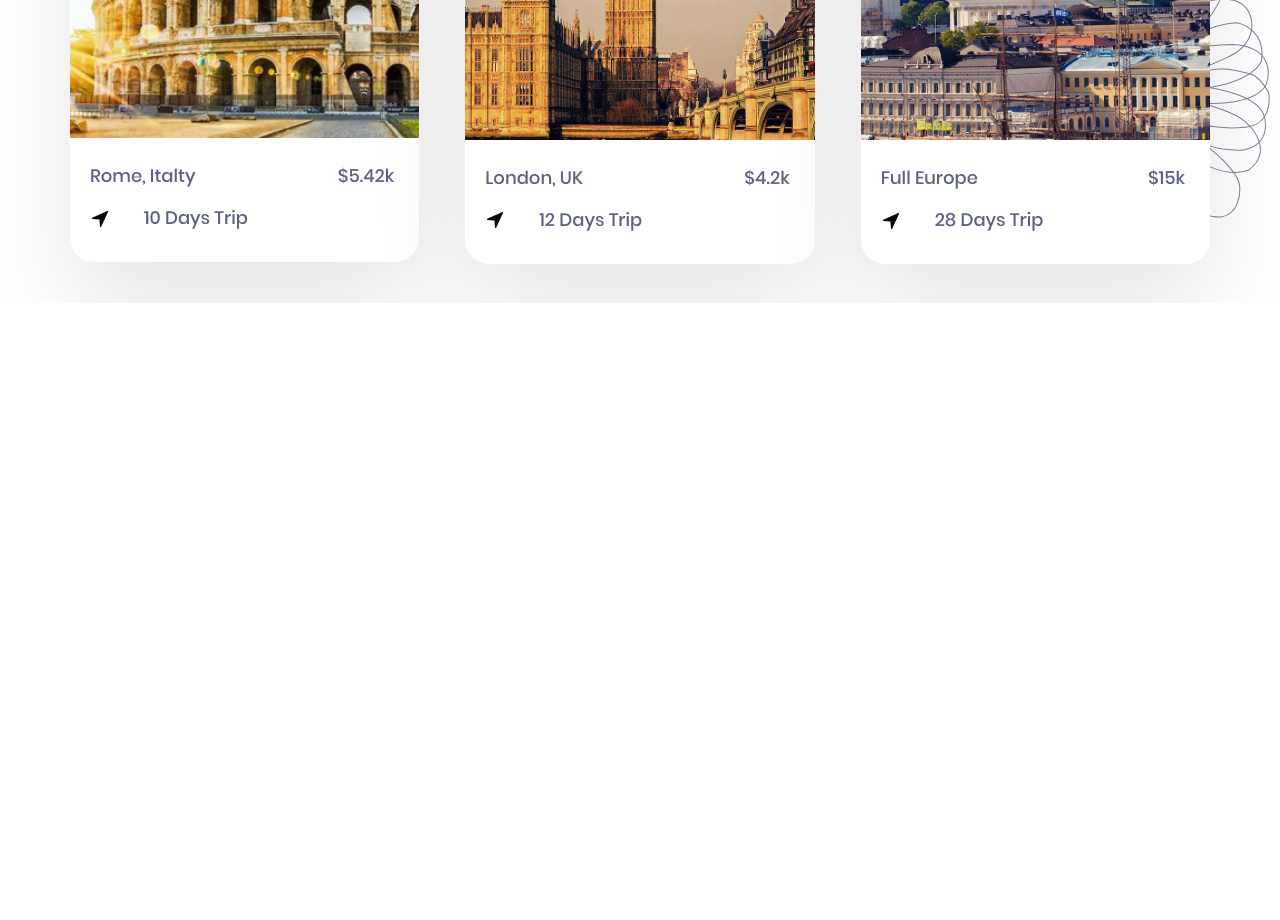
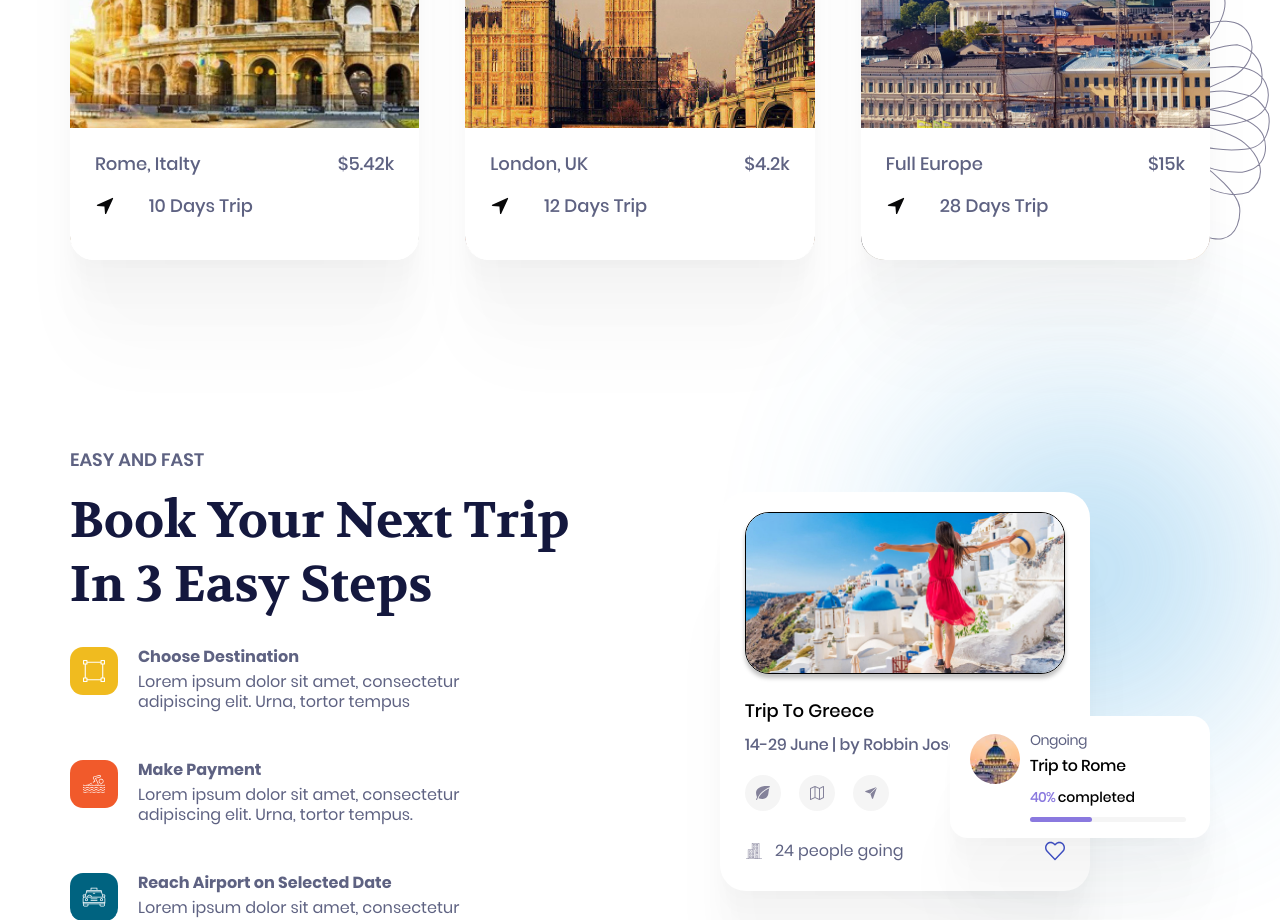
Before and after one commit to irina-kosogor/jadoo, a plain HTML site: page index.html in a window 1280 px wide. Shown: the part 1880-2800 px from the top of the page. Before the commit the page ends 2183 px from the top, so only its background shows below. Drawn offline with Linux system fonts and the light colour scheme; files whose address does not match are found by name.

Commit message:
add steps

```diff
--- a/index.html
+++ b/index.html
@@ -150,6 +150,56 @@
                 </div>
             </div>
         </section>
+
+        <section class="steps">
+            <div class="container">
+                <div class="steps__wrapper">
+                    <div class="steps-content">
+                        <h3 class="subtitle-primary steps-content__subtitle">Easy and Fast</h3>
+                        <h2 class="title-primary steps-content__title">Book your next trip in 3 easy steps</h2>
+                        <div class="steps-content__items">
+                            <div class="steps-content__item">
+                                <h5 class="steps-content__item-title">Choose Destination</h5>
+                                <p class="steps-content__item-text">Lorem ipsum dolor sit amet, consectetur adipiscing elit. Urna, tortor tempus</p>
+                            </div>
+                            <div class="steps-content__item">
+                                <h5 class="steps-content__item-title">Make Payment</h5>
+                                <p class="steps-content__item-text">Lorem ipsum dolor sit amet, consectetur adipiscing elit. Urna, tortor tempus.</p>
+                            </div>
+                            <div class="steps-content__item">
+                                <h5 class="steps-content__item-title">Reach Airport on Selected Date</h5>
+                                <p class="steps-content__item-text">Lorem ipsum dolor sit amet, consectetur adipiscing elit. Urna, tortor tempus.</p>
+                            </div>
+                        </div>
+                    </div>
+                    <div class="steps-card">
+                        <div class="steps-card-primary">
+                            <img class="steps-card-primary__image" src="images/steps_card.jpg" alt="woman">
+                            <h4 class="steps-card-primary__title">Trip To Greece</h4>
+                            <div class="steps-card-primary__text">14-29 June | by Robbin Joseph</div>
+                            <div class="steps-card-primary__icons">
+                                <div class="steps-card-primary__icon"></div>
+                                <div class="steps-card-primary__icon"></div>
+                                <div class="steps-card-primary__icon"></div>
+                            </div>
+                            <div class="steps-card-primary__footer">
+                                <p class="steps-card-primary__going">24 people going</p>
+                                <span class="steps-card-primary__heart"></span>
+                            </div>
+                        </div>
+                        <div class="steps-card-secondary">
+                                <h5 class="steps-card-secondary__subtitle">Ongoing</h5>
+                                <p class="steps-card-secondary__title">Trip to Rome</p>
+                                <div class="steps-card-secondary__progress"><span>40% </span>completed</div>
+                                <div class="steps-card-secondary__progress-bar">
+                                <div class="steps-card-secondary__progress-bar_filled"></div>
+                                </div>
+                        </div>
+                        <div class="steps-card-shadow"></div>
+                    </div>
+                </div>
+            </div>
+        </section>
     </main>
 </body>
 
--- a/scss/base/_mixins.scss
+++ b/scss/base/_mixins.scss
@@ -8,3 +8,7 @@
     position: absolute;
     z-index: -1;
 }
+
+@mixin box-shadow {
+    box-shadow: 0px 100px 80px rgba(0, 0, 0, 0.02), 0px 64.8148px 46.8519px rgba(0, 0, 0, 0.0151852), 0px 38.5185px 25.4815px rgba(0, 0, 0, 0.0121481), 0px 20px 13px rgba(0, 0, 0, 0.01), 0px 8.14815px 6.51852px rgba(0, 0, 0, 0.00785185), 0px 1.85185px 3.14815px rgba(0, 0, 0, 0.00481481);
+}
--- a/scss/base/_variables.scss
+++ b/scss/base/_variables.scss
@@ -11,10 +11,11 @@ $red-color: rgba(223, 105, 81, 1);
 $yellow-color: rgba(241, 165, 1, 1);
 $light-yellow-color: rgba(255, 241, 218, 1);
 $light-violet-color: rgba(223, 215, 249, 1);
+$violet-color: rgba(138, 121, 223, 1);
 
 
 //Font-size
-
+$fs-14: 0.875em;
 $fs-16: 1em;
 $fs-17: 1.0625em;
 $fs-18: 1.125em;
--- a/scss/blocks/_offer.scss
+++ b/scss/blocks/_offer.scss
@@ -1,5 +1,5 @@
 .offer {
-    padding-top: 96px;
+    margin-top: 96px;
     background: url('../../images/decore_offer.svg') top 104px right 5vw no-repeat;
     &__sutitle {
         margin-bottom: 10px;
--- /dev/null
+++ b/scss/blocks/_steps.scss
@@ -0,0 +1,233 @@
+.steps {
+    margin-top: 186px;
+    &__wrapper {
+        display: flex;
+        justify-content: space-between;
+    }
+}
+
+.steps-content {
+    &__subtitle {
+        margin-bottom: 16px;
+        text-align: left;
+    }
+    &__title {
+        margin-bottom: 30px;
+        text-align: left;
+        width: 80%;
+    }
+    &__items {
+        display: flex;
+        flex-direction: column;
+        justify-content: space-between;
+        gap: 48px;
+        width: 65%;
+    }
+    &__item {
+        color: $grey-color;
+        font-size: $fs-16;
+        line-height: 1.25;
+        position: relative;
+        padding-left: 68px;
+        &::before {
+            content: '';
+            position: absolute;
+            top: 0;
+            left: 0;
+            width: 48px;
+            height: 48px;
+            border-radius: 13px;
+            background-position: center center;
+            background-repeat: no-repeat;
+        }
+        &:nth-of-type(1) {
+            &::before {
+                background-color: #F0BB1F;
+                background-image: url('../../icons/steps_choose_destination.svg');
+            }
+        }
+        &:nth-of-type(2) {
+            &::before {
+                background-color: #F15A2B;
+                background-image:  url('../../icons/steps_make_payment.svg');
+            }
+        }
+        &:nth-of-type(3) {
+            &::before {
+                background-color: #006380;
+                background-image: url('../../icons/steps_reach_aeroport.svg');
+            }
+        }
+
+    }
+    &__item-title {
+        font-weight: 700;
+        margin-bottom: 5px;
+    }
+}
+
+.steps-card {
+    display: flex;
+    align-items: center;
+    position: relative;
+}
+
+.steps-card-primary {
+    width: 370px;
+    margin-right: 120px;
+    background: $white-color;
+    @include box-shadow;
+    padding: 20px 25px 30px;
+    border-radius: 26px;
+    font-weight: 500;
+    line-height: 1.25;
+    color: $grey-color;
+    &__image {
+        border: 1px solid $black-color;
+        border-radius: 24px;
+        margin-bottom: 26px;
+        box-shadow: 0px 4px 4px rgba(0, 0, 0, 0.25);
+    }
+    &__title {
+        font-size: $fs-18;
+        color: $black-color;
+        margin-bottom: 13px;
+        font-weight: 500;
+    }
+    &__text {
+        letter-spacing: -0.005em;
+        margin-bottom: 20px;
+    }
+    &__icons {
+        display: flex;
+        margin-bottom: 30px;
+    }
+    &__icon {
+        width: 36px;
+        height: 36px;
+        background-color:  #F5F5F5;
+        border-radius: 100%;
+        margin-right: 18px;
+        position: relative;
+        &::after {
+            content: '';
+            width: 30px;
+            height: 30px;
+            position: absolute;
+            top: 50%;
+            left: 50%;
+            transform: translate(-50%, -50%);
+            background-position: center center;
+            background-repeat: no-repeat;
+        }
+        &:nth-of-type(1) {
+            &::after {
+                background-image: url('../../icons/steps_card_leaf.svg');
+            }
+        }
+        &:nth-of-type(2) {
+            &::after {
+                background-image: url('../../icons/steps_card_map.svg');
+            }
+        }
+        &:nth-of-type(3) {
+            &::after {
+                background-image: url('../../icons/steps_card_send.svg');
+            }
+        }
+    }
+    &__going {
+        padding-left: 30px;
+        position: relative;
+        &::before {
+            content: '';
+            width: 18px;
+            height: 18px;
+            background: url('../../icons/steps_card_building.svg') center center no-repeat;
+            position: absolute;
+            left: 0;
+            top: 50%;
+            transform: translateY(-50%);
+        }
+    }
+    &__footer {
+        display: flex;
+        justify-content: space-between;
+        align-items: center;
+    }
+    &__heart {
+        width: 20px;
+        height: 20px;
+        background: url('../../icons/steps_card_heart.svg') center center no-repeat;
+    }
+}
+
+.steps-card-secondary {
+    position: absolute;
+    background: $white-color;
+    border-radius: 18px;
+    @include box-shadow;
+    width: 260px;
+    top: 55%;
+    right: 0;
+    padding: 16px 0;
+    padding-left: 80px;
+    font-weight: 500;
+    font-size: $fs-14;
+    line-height: 1.25;
+    &__subtitle {
+        letter-spacing: -0.035em;
+        color: $grey-color;
+        margin-bottom: 6px;
+        &::before {
+            content: '';
+            position: absolute;
+            top: 18px;
+            left: 20px;
+            width: 50px;
+            height: 50px;
+            border-radius: 100%;
+            background: url('../../icons/temple_steps.png') center center no-repeat;
+            padding: 20px;
+        }
+    }
+    &__title {
+        font-size: $fs-18;
+        letter-spacing: -0.015em;
+        color: $black-color;
+        margin-bottom: 14px;
+        font-weight: 500;
+    }
+    &__progress {
+        color: $black-color;
+        margin-bottom: 10px;
+        span {
+            color: $violet-color;
+            letter-spacing: -0.055em
+        }
+    }
+    &__progress-bar {
+        width: 156px;
+        height: 5px;
+        background-color: #F5F5F5;
+        border-radius: 30px;
+        &_filled {
+            width: 40%;
+            height: 5px;
+            background-color: $violet-color;
+            border-radius: 3px;
+        }
+    }
+}
+.steps-card-shadow {
+    width: 250px;
+    height: 250px;
+    border-radius: 100%;
+    position: absolute;
+    top: 0;
+    right: 0;
+    background: #59B1E6;
+    opacity: 0.8;
+    filter: blur(120px);
+    z-index: -1;
+}
--- a/scss/blocks/_top-selling.scss
+++ b/scss/blocks/_top-selling.scss
@@ -1,5 +1,5 @@
 .top-selling {
-    padding: 120px 0 92px 0;
+    margin-top: 120px;
     text-transform: capitalize;
     &__sutitle {
         margin-bottom: 10px;
@@ -14,8 +14,8 @@
         gap: 46px;
     }
     &__card {
-        height: 460px;
-        box-shadow: 0px 100px 100px rgba(0, 0, 0, 0.1);
+        min-height: 460px;
+        @include box-shadow;;
         border-radius: 24px;
         position: relative;
         &:last-of-type {
@@ -37,15 +37,15 @@
     }
 
     &__card-body {
-        position: relative;
+        position: absolute;
         background-color: $white-color;
         width: 100%;
-        height: 27%;
-        bottom: 26%;
-        padding: 27px 25px 42px 20px;
+        bottom: 0;
+        padding: 25px;
+        padding-bottom: 42px;
         font-weight: 500;
         font-size: $fs-18;
-        line-height: 124.5%;
+        line-height: 1.25;
         color: $grey-color;
         border-radius: 0  0 24px 24px;
     }
--- a/scss/styles.scss
+++ b/scss/styles.scss
@@ -19,3 +19,4 @@ body{
 @import 'blocks/offer';
 @import 'blocks/titles';
 @import 'blocks/top-selling';
+@import 'blocks/steps';
```
Also changed, not shown: css/styles.min.css, icons/steps_card_building.svg (added), icons/steps_card_heart.svg (added), icons/steps_card_leaf.svg (added), icons/steps_card_map.svg (added), icons/steps_card_send.svg (added), icons/steps_choose_destination.svg (added), icons/steps_make_payment.svg (added), icons/steps_reach_aeroport.svg (added), icons/temple_steps.png (added), images/steps_card.jpg (added), 1 other file.
